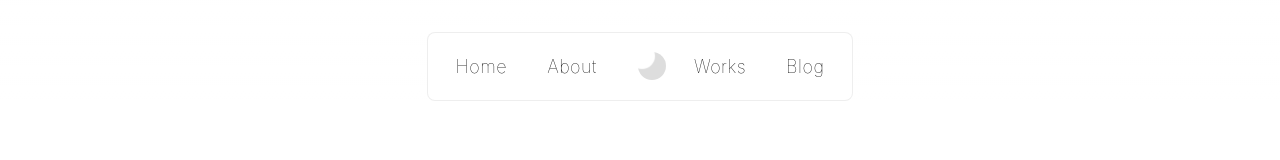
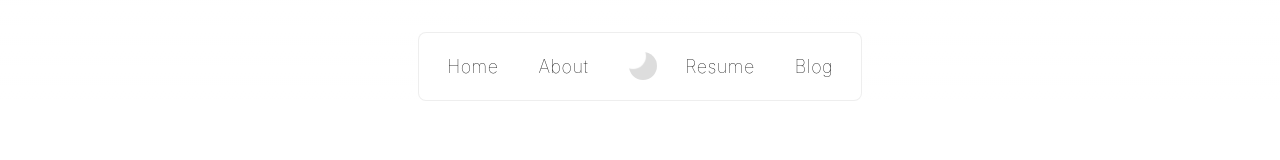
Before and after one commit to allainerain/allaines-portfolio-website, a SvelteKit app: page / in a window 1280 px wide. Shown: the top 160 px of the page. Built offline with nearby package versions, Linux system fonts and the light colour scheme; a web font is replaced by a local one.

Commit message:
feat: remove works and add resume to navbar

```diff
--- a/src/components/navbar.svelte
+++ b/src/components/navbar.svelte
@@ -18,7 +18,7 @@
         <a href="/" class="px-3 py-1"><p>Home</p></a>
         <a href="/about" class="px-3 py-1"><p>About</p></a>
         <ThemeSwitch />
-        <a href="/works" class="px-3 py-1"><p>Works</p></a>
+        <a href="https://drive.google.com/file/d/1Puny_APyd60U_T_RxMf4vDKnYQIeKOE_/view?usp=sharing" target="_blank" class="px-3 py-1"><p>Resume</p></a>
         <a href="/blog" class="px-3 py-1"><p>Blog</p></a>
     </div>
 </div>
```
